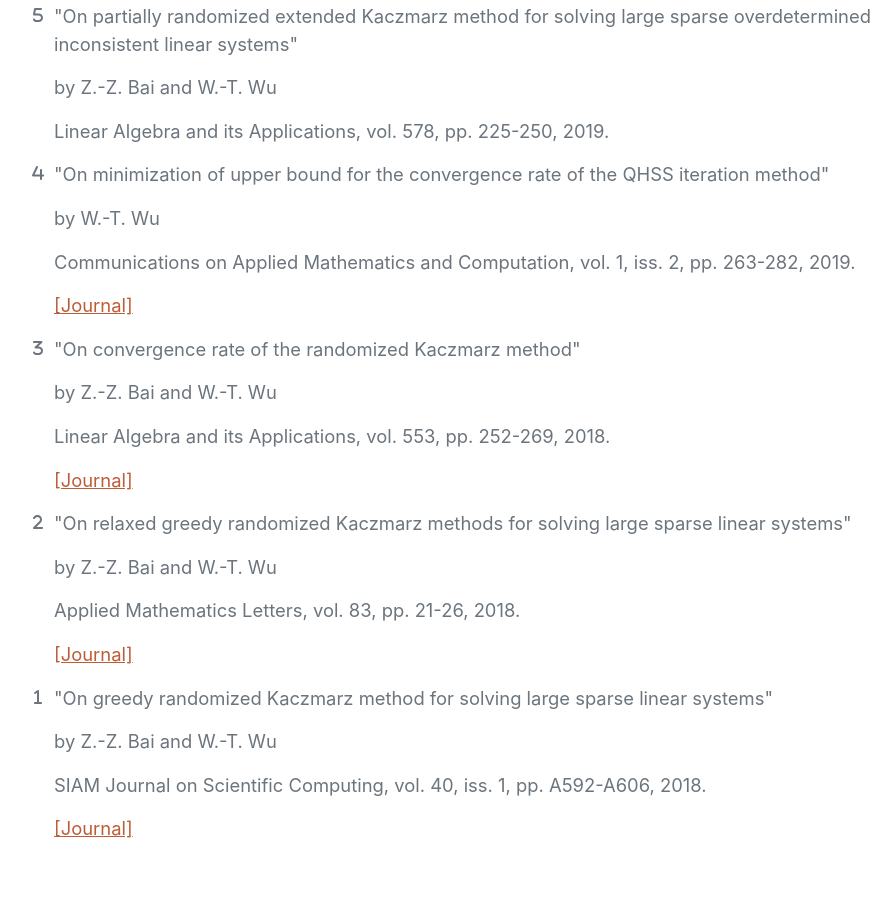
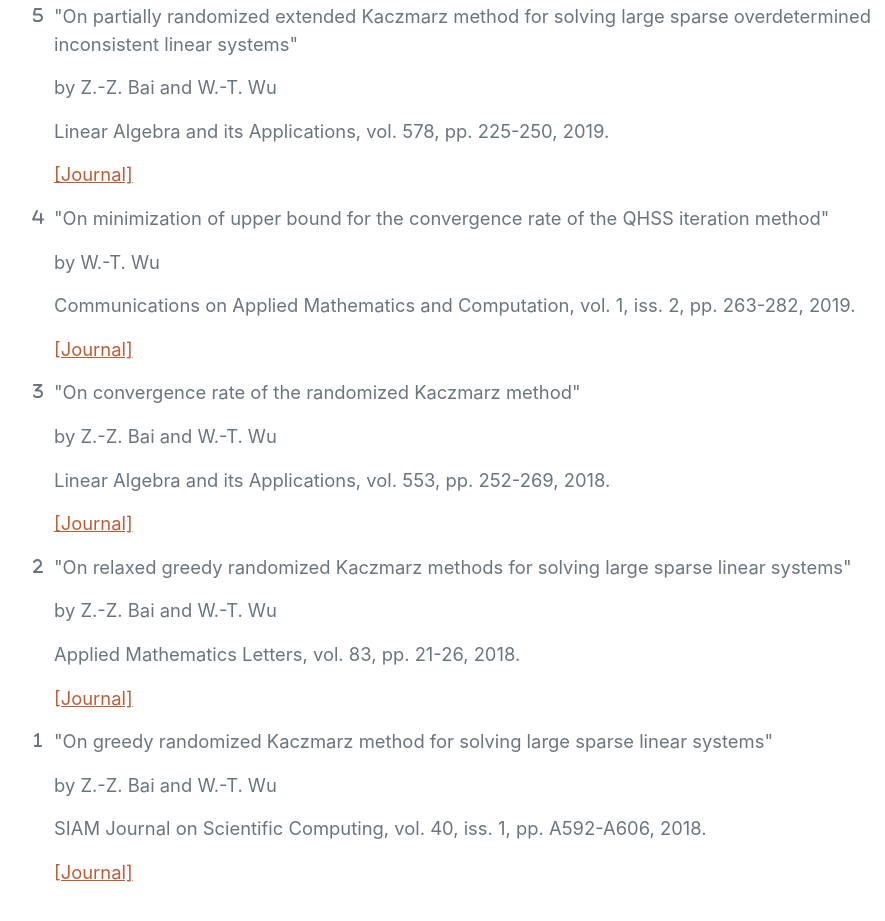
Before and after one commit to Wen-TingWu/homepage, a website: page index.html in a window 1280 px wide. Shown: the part 8035-8956 px from the top of the page, without its empty margins (306-1191 px from the left). Drawn offline with nearby package versions, Linux system fonts and the light colour scheme; a web font is replaced by a local one.

Commit message:
Update index.html

```diff
--- a/index.html
+++ b/index.html
@@ -251,6 +251,7 @@
                             <p class="lead mb-3">"On partially randomized extended Kaczmarz method for solving large sparse overdetermined inconsistent linear systems"</p>
                             <p class="lead mb-3">by Z.-Z. Bai and W.-T. Wu</p>
                             <p class="lead mb-3">Linear Algebra and its Applications, vol. 578, pp. 225-250, 2019.</p>
+                            <p class="lead mb-3"><a href="https://www.sciencedirect.com/science/article/abs/pii/S0024379519302071">[Journal]</a></p>
                         </li>
                         <li>
                             <span class="fa-li"><i class="fas fa-4"></i></span>
```
